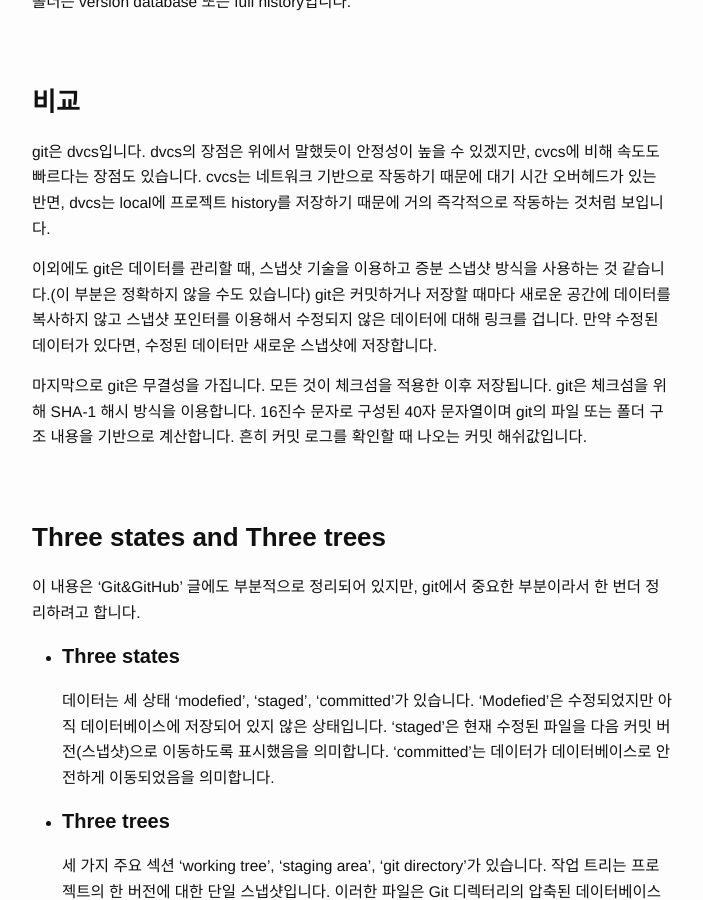
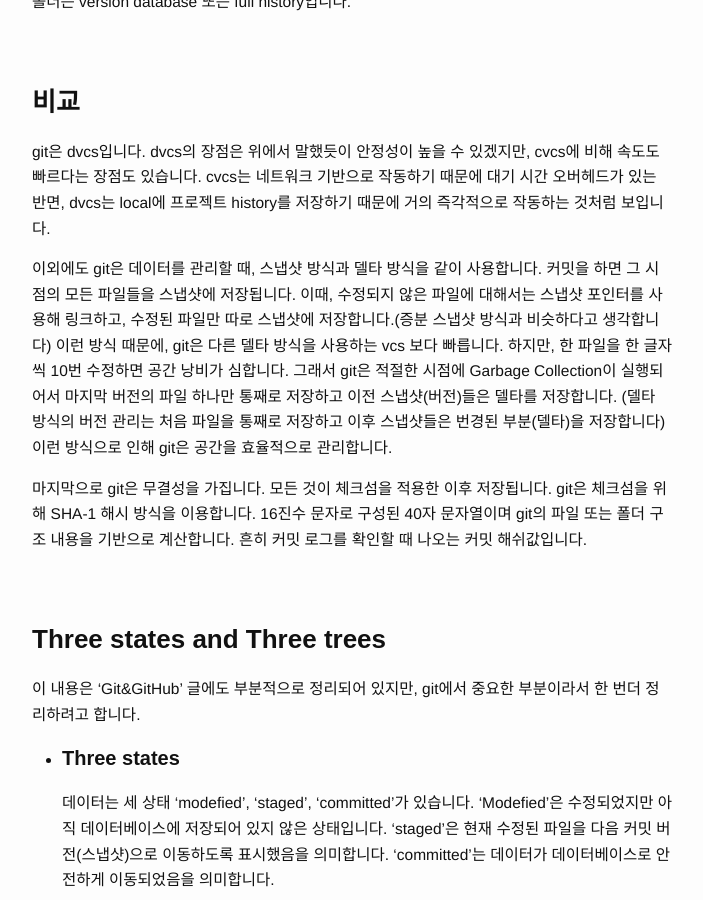
Before and after one commit to Jaeun-Choi98/jaeun-choi98.github.io, a Jekyll site: the page built from _posts/2023-09-22-git_version_database.md, in a window 1280 px wide and 900 px high, scrolled down 1314 px. Shown: the whole window, without its empty margins (288-991 px from the left). Built offline with Jekyll 4.4.1, drawn with Linux system fonts in a browser that asks for light colours.

Commit message:
docs(_posts/git_version_database.md): Revise content

```diff
--- a/_posts/2023-09-22-git_version_database.md
+++ b/_posts/2023-09-22-git_version_database.md
@@ -39,7 +39,7 @@ date:   2023-09-22 11:50:00
 ### **비교**
 git은 dvcs입니다. dvcs의 장점은 위에서 말했듯이 안정성이 높을 수 있겠지만, cvcs에 비해 속도도 빠르다는 장점도 있습니다. cvcs는 네트워크 기반으로 작동하기 때문에 대기 시간 오버헤드가 있는 반면, dvcs는 local에 프로젝트 history를 저장하기 때문에 거의 즉각적으로 작동하는 것처럼 보입니다.
 
-이외에도 git은 데이터를 관리할 때, 스냅샷 기술을 이용하고 증분 스냅샷 방식을 사용하는 것 같습니다.(이 부분은 정확하지 않을 수도 있습니다) git은 커밋하거나 저장할 때마다 새로운 공간에 데이터를 복사하지 않고 스냅샷 포인터를 이용해서 수정되지 않은 데이터에 대해 링크를 겁니다. 만약 수정된 데이터가 있다면, 수정된 데이터만 새로운 스냅샷에 저장합니다.
+이외에도 git은 데이터를 관리할 때, 스냅샷 방식과 델타 방식을 같이 사용합니다. 커밋을 하면 그 시점의 모든 파일들을 스냅샷에 저장됩니다. 이때, 수정되지 않은 파일에 대해서는 스냅샷 포인터를 사용해 링크하고, 수정된 파일만 따로 스냅샷에 저장합니다.(증분 스냅샷 방식과 비슷하다고 생각합니다) 이런 방식 때문에, git은 다른 델타 방식을 사용하는 vcs 보다 빠릅니다. 하지만, 한 파일을 한 글자씩 10번 수정하면 공간 낭비가 심합니다. 그래서 git은 적절한 시점에 Garbage Collection이 실행되어서 마지막 버전의 파일 하나만 통째로 저장하고 이전 스냅샷(버전)들은 델타를 저장합니다. (델타 방식의 버전 관리는 처음 파일을 통째로 저장하고 이후 스냅샷들은 번경된 부분(델타)을 저장합니다) 이런 방식으로 인해 git은 공간을 효율적으로 관리합니다.
 
 마지막으로 git은 무결성을 가집니다. 모든 것이 체크섬을 적용한 이후 저장됩니다. git은 체크섬을 위해 SHA-1 해시 방식을 이용합니다. 16진수 문자로 구성된 40자 문자열이며 git의 파일 또는 폴더 구조 내용을 기반으로 계산합니다. 흔히 커밋 로그를 확인할 때 나오는 커밋 해쉬값입니다.
 <br>
```
